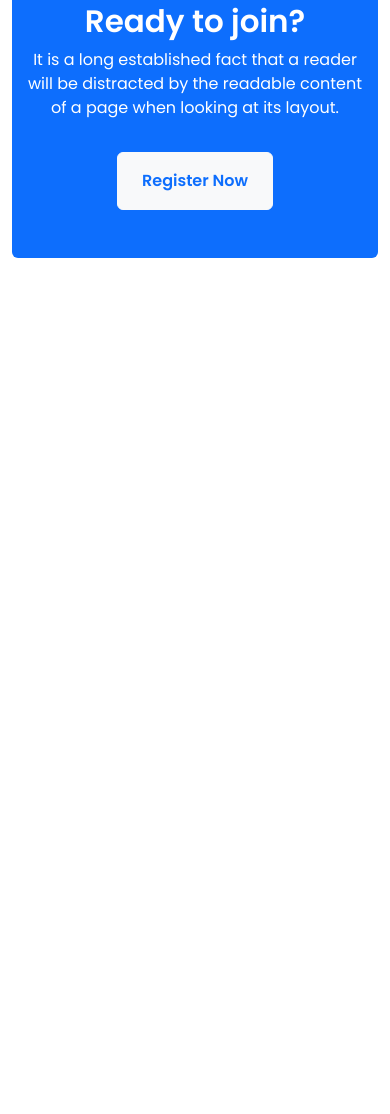
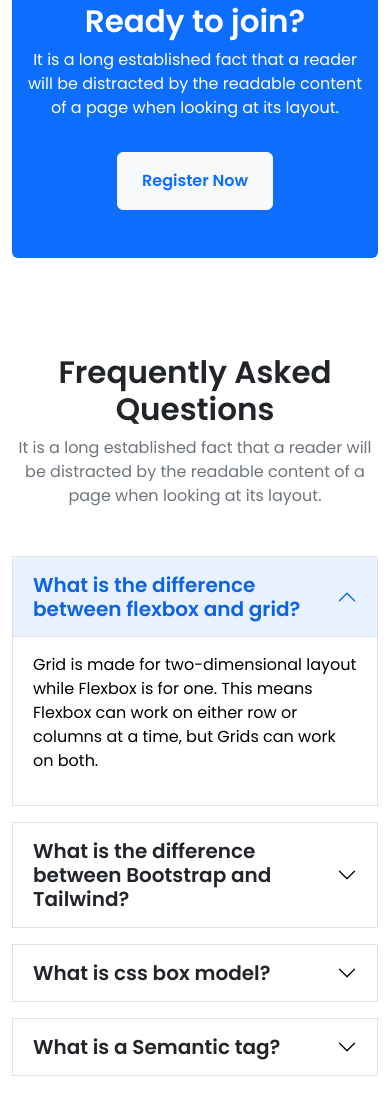
Before and after one commit to Murad501/E-Learning, a plain HTML site: page index.html in a window 390 px wide. Shown: the part 2689-3803 px from the top of the page. Before the commit the page ends 2995 px from the top, so only its background shows below. Drawn offline with nearby package versions, Linux system fonts and the light colour scheme.

Commit message:
faq section completed

```diff
--- a/index.html
+++ b/index.html
@@ -315,6 +315,75 @@
 
   </section>
   <!-- Ready to join section end -->
+  <!-- FAQ section start -->
+  <section class="container my-5 py-5">
+    <div class="mb-5">
+      <h1 class="display-5 fw-semibold text-center">
+        Frequently Asked <br> Questions
+      </h1>
+      <p class="fs-6 fw-normal text-center text-secondary d-block d-lg-none">It is a long established fact that a reader
+        will be distracted by the readable content of a page when looking at its layout.</p>
+      <p class="fs-6 fw-normal text-center text-secondary d-none d-lg-block ">It is a long established fact that a
+        reader will be distracted by the <br> readable content of a page when looking at its layout.</p>
+    </div>
+    <div class=" d-flex justify-content-center">
+      <div class="accordion d-flex flex-column gap-3 w-75" id="accordionExample">
+        <div class="accordion-item border rounded-0">
+          <h2 class="accordion-header" id="headingOne">
+            <button class="accordion-button fs-5 fw-semibold" type="button" data-bs-toggle="collapse" data-bs-target="#collapseOne" aria-expanded="true" aria-controls="collapseOne">
+              What is the difference between flexbox and grid?
+            </button>
+          </h2>
+          <div id="collapseOne" class="accordion-collapse collapse show" aria-labelledby="headingOne" data-bs-parent="#accordionExample">
+            <div class="accordion-body">
+              <p class=" fs-6">
+                Grid is made for two-dimensional layout while Flexbox is for one. This means Flexbox can work on either row or columns at a time, but Grids can work on both.
+              </p>
+            </div>
+          </div>
+        </div>
+        <div class="accordion-item border rounded-0">
+          <h2 class="accordion-header" id="headingTwo">
+            <button class="accordion-button collapsed fs-5 fw-semibold" type="button" data-bs-toggle="collapse" data-bs-target="#collapseTwo" aria-expanded="false" aria-controls="collapseTwo">
+              What is the difference between Bootstrap and Tailwind?
+            </button>
+          </h2>
+          <div id="collapseTwo" class="accordion-collapse collapse" aria-labelledby="headingTwo" data-bs-parent="#accordionExample">
+            <div class="accordion-body">
+              <p>
+                Bootstrap comes with a set of pre-styled responsive, mobile-first components that possess a definite UI kit. Tailwind CSS uses a set of utility classes to create a neat UI with more flexibility and uniqueness.
+              </p>
+            </div>
+          </div>
+        </div>
+        <div class="accordion-item border rounded-0">
+          <h2 class="accordion-header" id="headingThree">
+            <button class="accordion-button collapsed fs-5 fw-semibold" type="button" data-bs-toggle="collapse" data-bs-target="#collapseThree" aria-expanded="false" aria-controls="collapseThree">
+              What is css box model?
+            </button>
+          </h2>
+          <div id="collapseThree" class="accordion-collapse collapse" aria-labelledby="headingThree" data-bs-parent="#accordionExample">
+            <div class="accordion-body">
+              <P>The CSS box model is essentially a box that wraps around every HTML element. It consists of: margins, borders, padding, and the actual content.</P>
+            </div>
+          </div>
+        </div>
+        <div class="accordion-item border rounded-0">
+          <h2 class="accordion-header" id="headingFour">
+            <button class="accordion-button collapsed fs-5 fw-semibold" type="button" data-bs-toggle="collapse" data-bs-target="#collapseFour" aria-expanded="false" aria-controls="collapseFour">
+              What is a Semantic tag?
+            </button>
+          </h2>
+          <div id="collapseFour" class="accordion-collapse collapse" aria-labelledby="headingFour" data-bs-parent="#accordionExample">
+            <div class="accordion-body">
+              <P>The HTML semantics refers to the tags that provide meaning to an HTML page rather than just presentation. It makes HTML more comprehensible by better defining the different sections and layout of web pages.</P>
+            </div>
+          </div>
+        </div>
+      </div>
+    </div>
+  </section>
+  <!-- FAQ section end -->
 
   <!-- main section end -->
 
--- a/style.css
+++ b/style.css
@@ -24,3 +24,9 @@
         object-fit: cover;
     }
 }
+@media only screen and (max-width: 992px){
+    .accordion {
+        width: 100% !important;
+    }
+
+}
```
